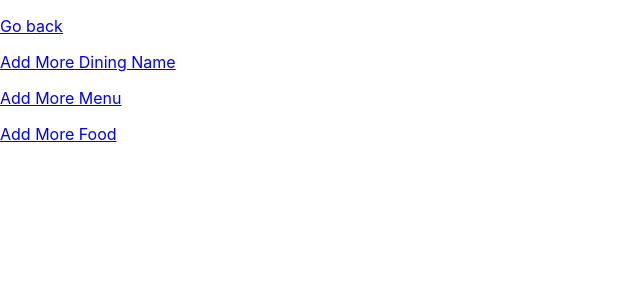
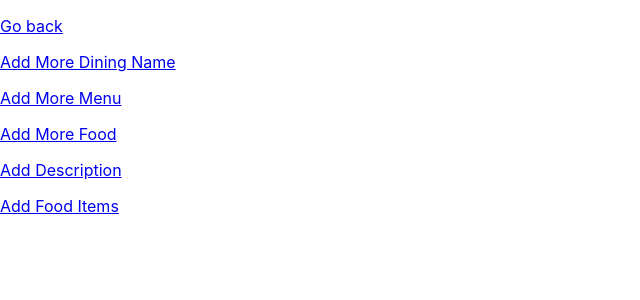
Before and after one commit to AtePretty/CRUD-App-Using-React.js-PHP-MySQL, a React (Create React App) app: page /admin in a window 1280 px wide. Shown: the top 300 px of the page, without its empty margins (0-640 px from the left). Built offline with nearby package versions, Linux system fonts and the light colour scheme.

Commit message:
the admin page to add details to the database

```diff
--- a/src/components/Admin.js
+++ b/src/components/Admin.js
@@ -8,6 +8,8 @@ function Admin() {
       <p><Link to='/admin-add-dining'>Add More Dining Name</Link></p>
       <p><Link to='/admin-add-menu'>Add More Menu</Link></p>
       <p><Link to='/admin-add-food'>Add More Food</Link></p>
+      <p><Link to='/admin-add-desc'>Add Description</Link></p>
+      <p><Link to='/admin-add-item'>Add Food Items</Link></p>
     </div>
   )
 }
```
